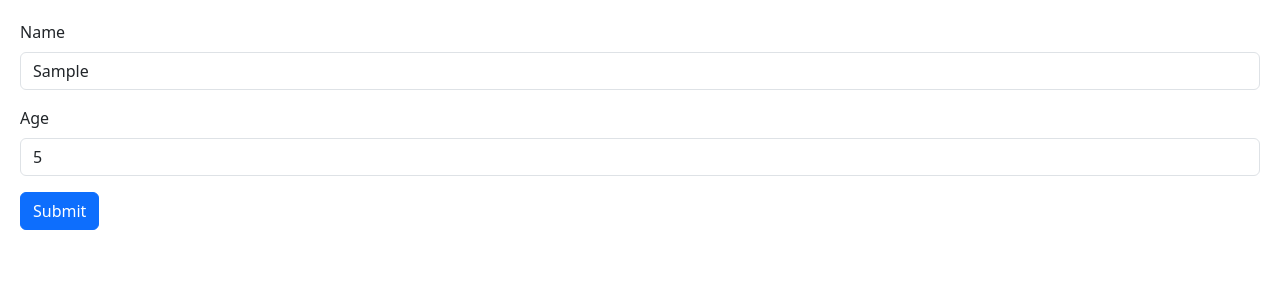
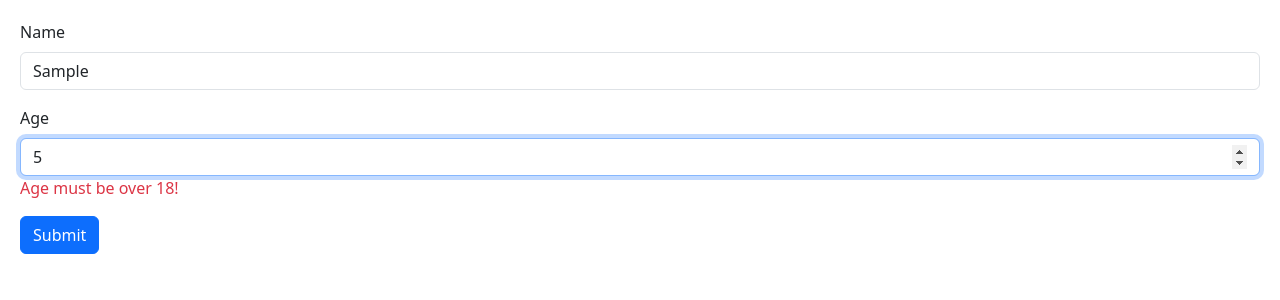
Before and after one commit to Kudoo39/react-app-v2, a React (Vite) app: page / in a window 1280 px wide. Both pictures are taken after typing "Sample", "5" into the empty fields and a click on the button "Submit". Shown: the top 300 px of the page. Built offline with nearby package versions, Linux system fonts and the light colour scheme.

Commit message:
Schema based Validation with Zod

```diff
--- a/package.json
+++ b/package.json
@@ -14,9 +14,11 @@
     "immer": "^9.0.19",
     "react": "^18.2.0",
     "react-dom": "^18.2.0",
-    "react-hook-form": "7.43"
+    "react-hook-form": "7.43",
+    "zod": "^3.20.6"
   },
   "devDependencies": {
+    "@hookform/resolvers": "^3.1.1",
     "@types/react": "^18.2.15",
     "@types/react-dom": "^18.2.7",
     "@typescript-eslint/eslint-plugin": "^6.0.0",
--- a/src/components/Form.tsx
+++ b/src/components/Form.tsx
@@ -1,13 +1,20 @@
-import React, { FormEvent, useState } from "react";
 import { useForm, FieldValues } from "react-hook-form";
+import { z } from "zod";
+import { zodResolver } from "@hookform/resolvers/zod";
 
-interface FormData {
-  name: string;
-  age: number;
-}
+const schema = z.object({
+  name: z.string().min(2, { message: "Name must be longer than 2 characters" }),
+  age: z
+    .number({ invalid_type_error: "Age field is required" })
+    .min(18, { message: "Age must be over 18!" }),
+});
+
+type FormData = z.infer<typeof schema>;
 
 const Form = () => {
-  const { register, handleSubmit, formState } = useForm<FormData>();
+  const { register, handleSubmit, formState } = useForm<FormData>({
+    resolver: zodResolver(schema),
+  });
 
   const onSubmit = (data: FieldValues) => console.log(data);
 
@@ -18,16 +25,13 @@ const Form = () => {
           Name
         </label>
         <input
-          {...register("name", { required: true, minLength: 2 })}
+          {...register("name")}
           id="name"
           type="text"
           className="form-control"
         />
-        {formState.errors.name?.type === "required" && (
-          <p className="text-danger">The name field is required!</p>
-        )}
-        {formState.errors.name?.type === "minLength" && (
-          <p className="text-danger">The name must be at least 2 characters!</p>
+        {formState.errors.name && (
+          <p className="text-danger">{formState.errors.name.message}</p>
         )}
       </div>
       <div className="mb-3">
@@ -35,11 +39,14 @@ const Form = () => {
           Age
         </label>
         <input
-          {...register("age")}
+          {...register("age", { valueAsNumber: true })}
           id="age"
           type="number"
           className="form-control"
         />
+        {formState.errors.age && (
+          <p className="text-danger">{formState.errors.age.message}</p>
+        )}
       </div>
       <button className="btn btn-primary" type="submit">
         Submit
```
Also changed, not shown: 1 other file (tests, documents, lock files or other folders).
